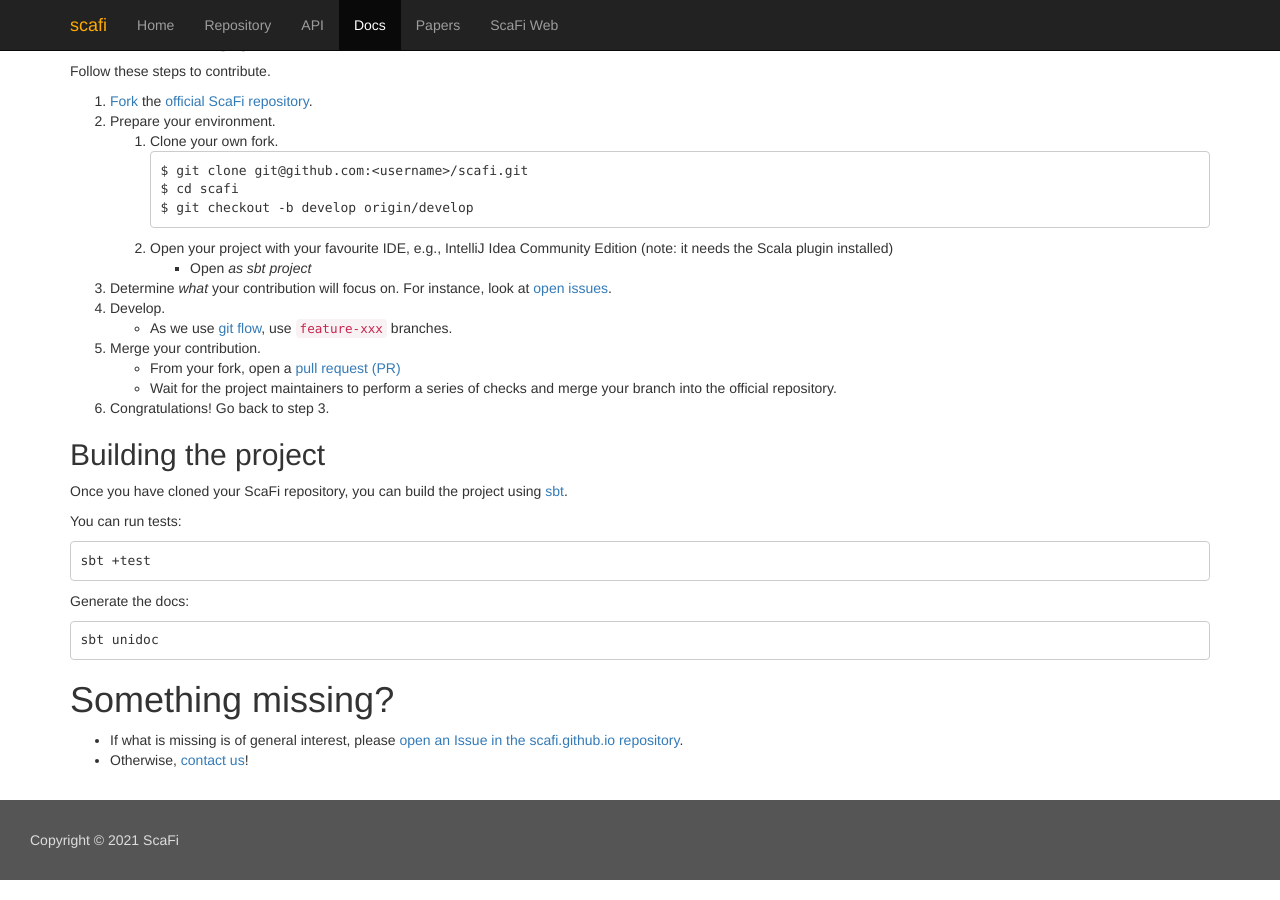
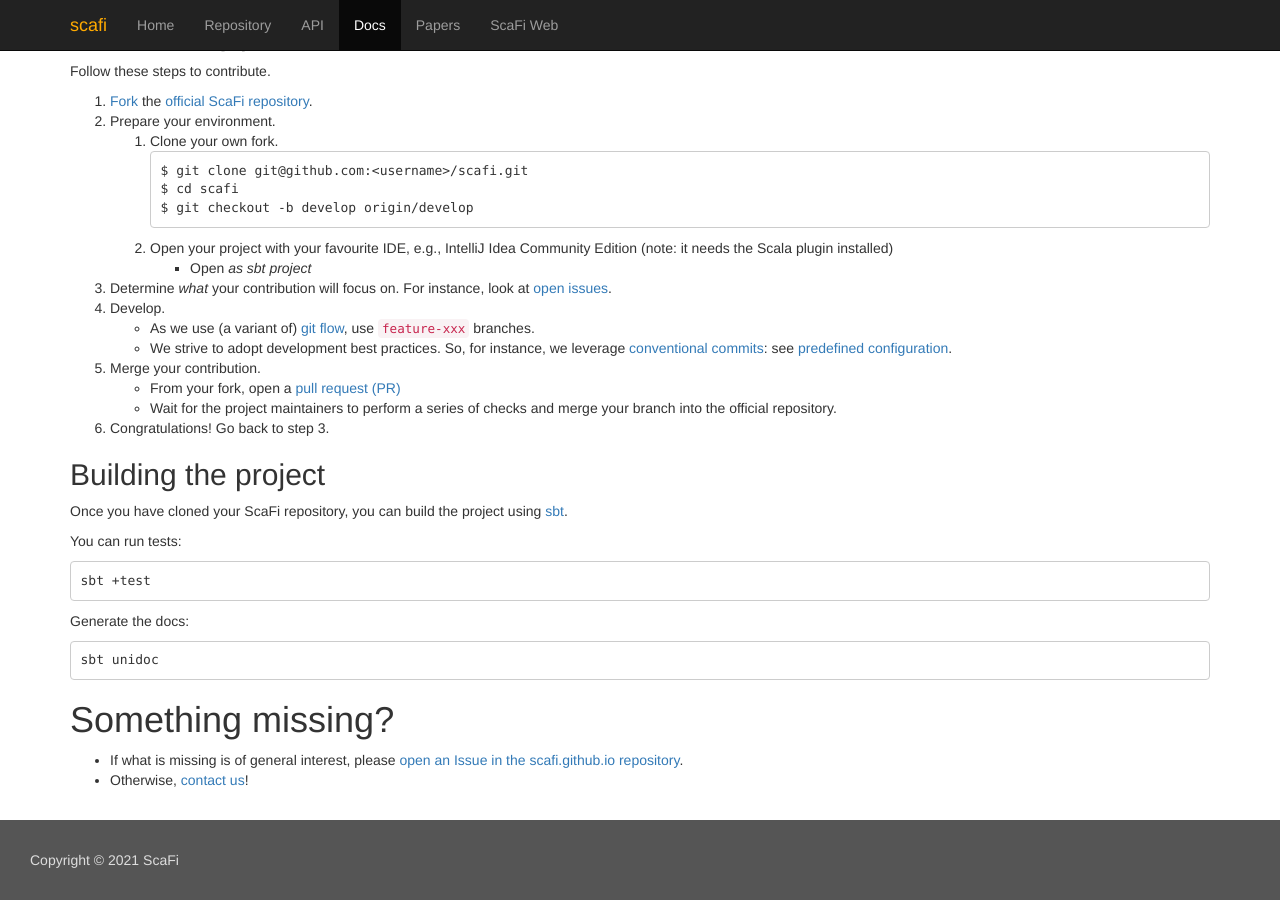
Before and after one commit to scafi/scafi.github.io, a Jekyll site: the page built from pages/docs.md, in a window 1280 px wide and 900 px high, scrolled down 14221 px. Built offline with Jekyll 4.4.1, drawn with Linux system fonts in a browser that asks for light colours.

Commit message:
On conventional commits

```diff
--- a/pages/docs.md
+++ b/pages/docs.md
@@ -695,7 +695,8 @@ $ git checkout -b develop origin/develop
         - Open *as sbt project*
 3. Determine *what* your contribution will focus on. For instance, look at [open issues](https://github.com/scafi/scafi/issues).
 4. Develop.
-    - As we use [git flow](https://www.atlassian.com/git/tutorials/comparing-workflows/gitflow-workflow), use `feature-xxx` branches.
+    - As we use (a variant of) [git flow](https://www.atlassian.com/git/tutorials/comparing-workflows/gitflow-workflow), use `feature-xxx` branches.
+    - We strive to adopt development best practices. So, for instance, we leverage [conventional commits](https://www.conventionalcommits.org/): see [predefined configuration](https://www.npmjs.com/package/semantic-release-preconfigured-conventional-commits).
 5. Merge your contribution.
     - From your fork, open a [pull request (PR)](https://docs.github.com/en/github/collaborating-with-pull-requests/proposing-changes-to-your-work-with-pull-requests/creating-a-pull-request)
     - Wait for the project maintainers to perform a series of checks and merge your branch into the official repository.
```
